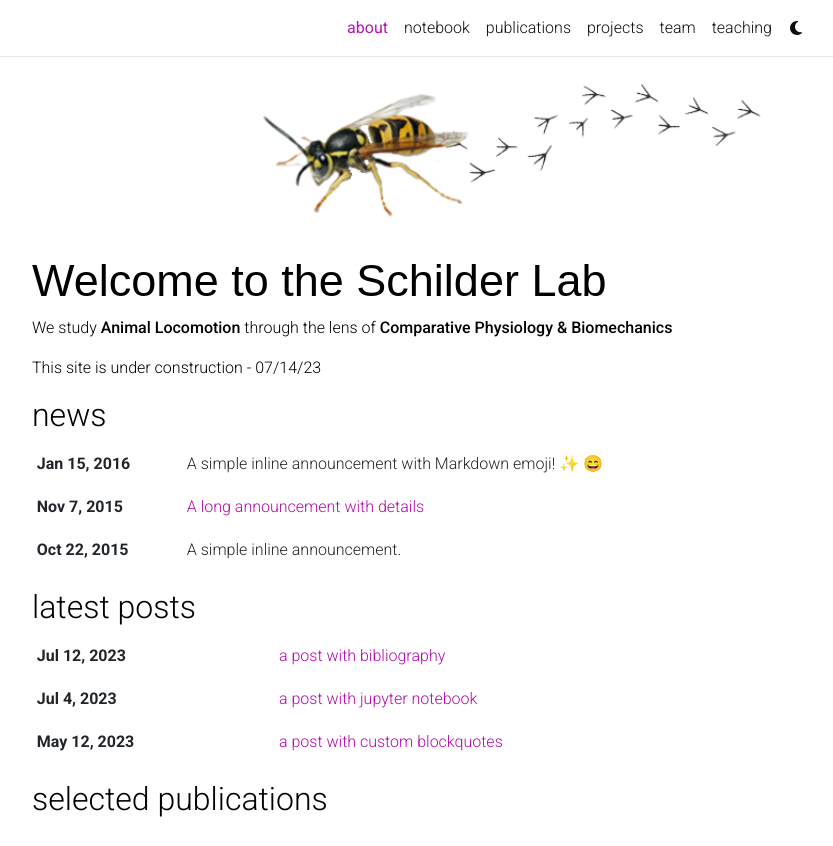
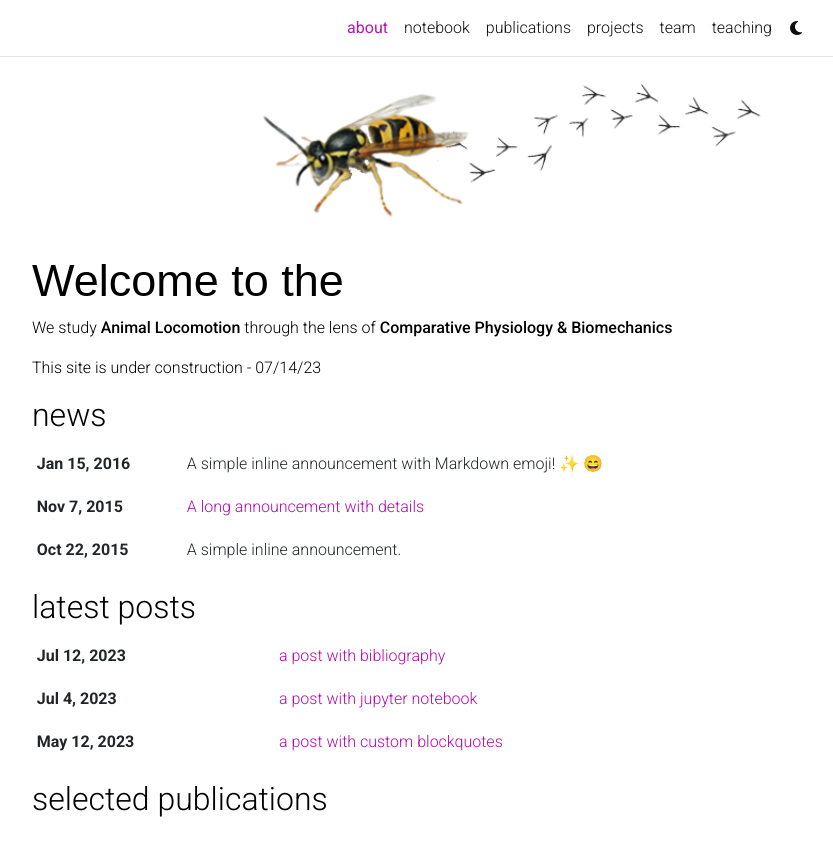
Before and after one commit to rjs360/schilder-lab, a Jekyll site: the page built from _pages/about.md, in a window 1280 px wide and 1238 px high, cut to the strip 0-846 px from the top of the window. Shown: the whole strip, without its empty margins (223-1056 px from the left). Built offline with Jekyll 4.4.1, drawn with Linux system fonts in a browser that asks for light colours; emoji names are drawn with the system emoji font; comment, search, counter and statistics services are not loaded; a style sheet for code colours, icons or effects is not loaded.

Commit message:
Update _config.yml

```diff
--- a/_config.yml
+++ b/_config.yml
@@ -2,7 +2,7 @@
 # Site settings
 # -----------------------------------------------------------------------------
 
-title: Schilder Lab # the website title (if blank, full name will be used instead)
+title: # the website title (if blank, full name will be used instead)
 first_name: Schilder
 middle_name:
 last_name: Lab
```
